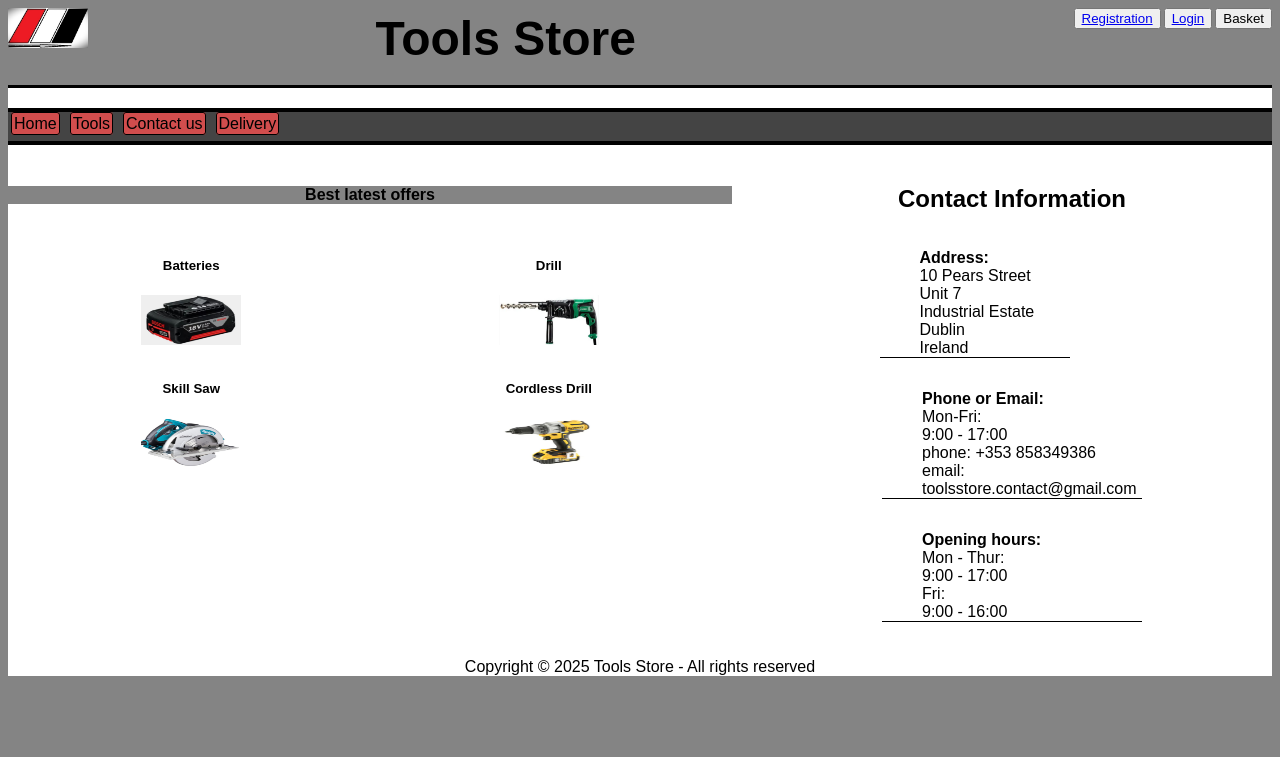
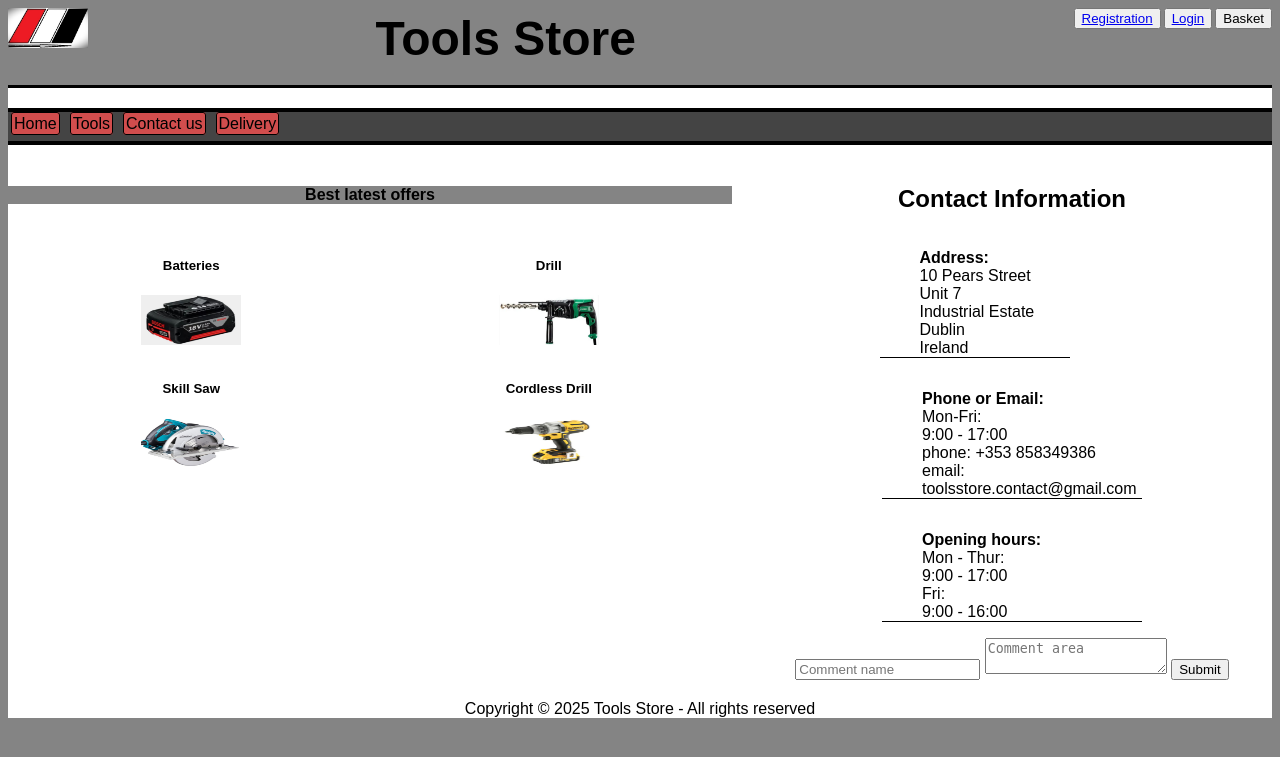
Before and after one commit to DimDeveloper18/DB_Assignment, a Flask app: page /contact in a window 1280 px wide. Shown: the top 757 px of the page. Run offline with Flask 3, Linux system fonts and the light colour scheme; the visitor is signed in with stand-in values (Sample User, id 1).

Commit message:
File 'contact.html' code changed: 'section' element added with 'form' for comments, url for the form, post method, and if else statement.

```diff
--- a/templates/contact.html
+++ b/templates/contact.html
@@ -25,4 +25,14 @@
                             <li>9:00 - 16:00</li>
                         </ul>
                 </section>
+                <section id="comments">
+                    {% if current_user.is_authenticated %}
+                    <form id="com" action="{{ url_for('comment_create')}}" method="POST">
+                        <input type="text" name="msgname" placeholder="Comment name" required>
+                        <textarea name="comment_text" placeholder="Comment area" required></textarea>
+                        <button type="submit">Submit</button>
+                    </form>
+                    {% else %}
+                    {% endif %}
+                </section>
 {% endblock %}
```
